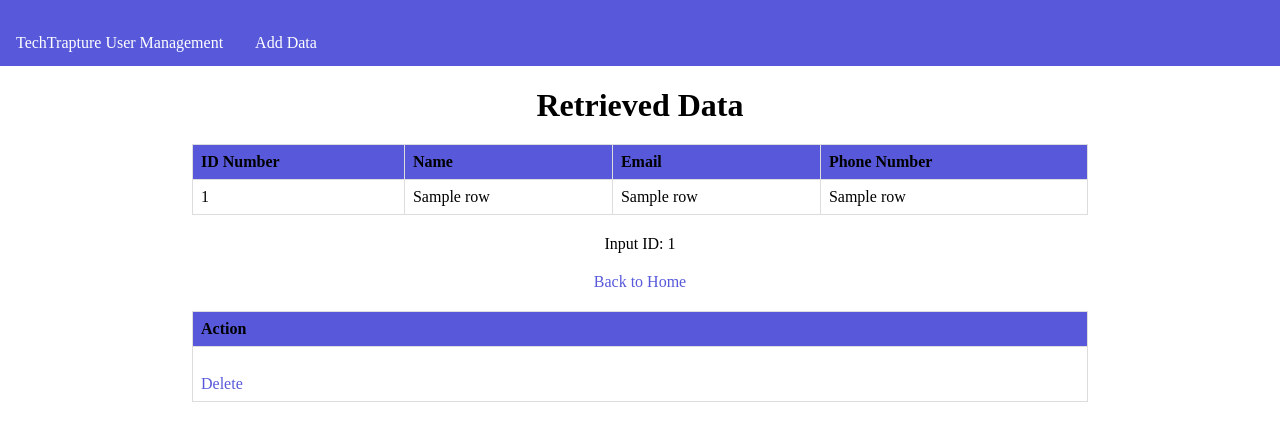
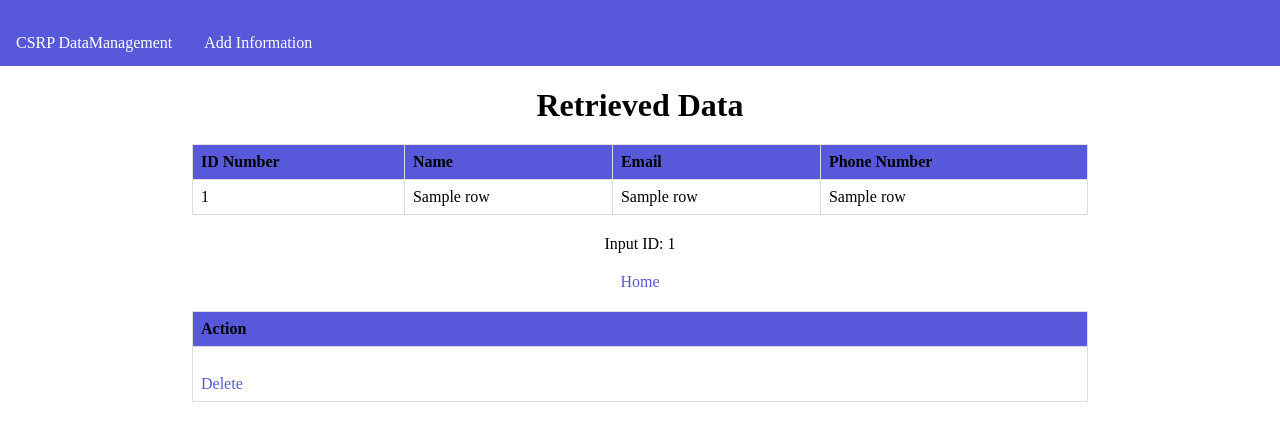
Before and after one commit to tmiller668/CS-3T-Project, a Flask app: template templates/data.html in a window 1280 px wide. Shown: the top 441 px of the page. Run offline with Flask 3, Linux system fonts and the light colour scheme; the template is opened without the code that fills it: most values are stand-ins (such as "Sample title", 1, 10 or a date in 2020); parts of the project's set-up code (start-up, migrations or seed data) failed here and were passed over.

```diff
--- a/templates/data.html
+++ b/templates/data.html
@@ -63,8 +63,8 @@
 </head>
 <body>
     <div class="navbar">
-        <a href="#home">TechTrapture User Management</a>
-        <a href="/" class="fetch-data-btn">Add Data</a>
+        <a href="#home">CSRP DataManagement</a>
+        <a href="/" class="fetch-data-btn">Add Information</a>
     </div>
 
     <h1>Retrieved Data</h1>
@@ -89,7 +89,7 @@
     {% else %}
         <p>No match found the provided ID.</p>
     {% endif %}
-    <a href="/">Back to Home</a>
+    <a href="/">Home</a>
 
 <table border="1">
     <tr>
```
